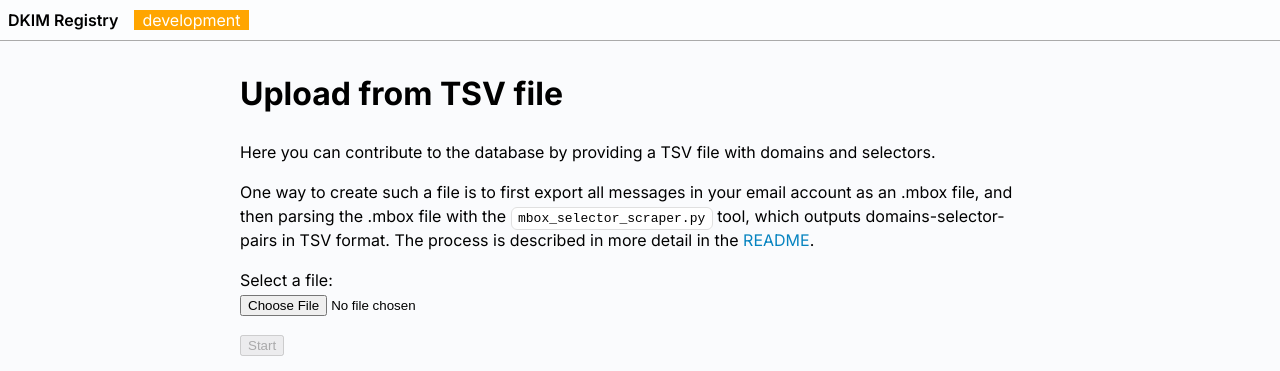
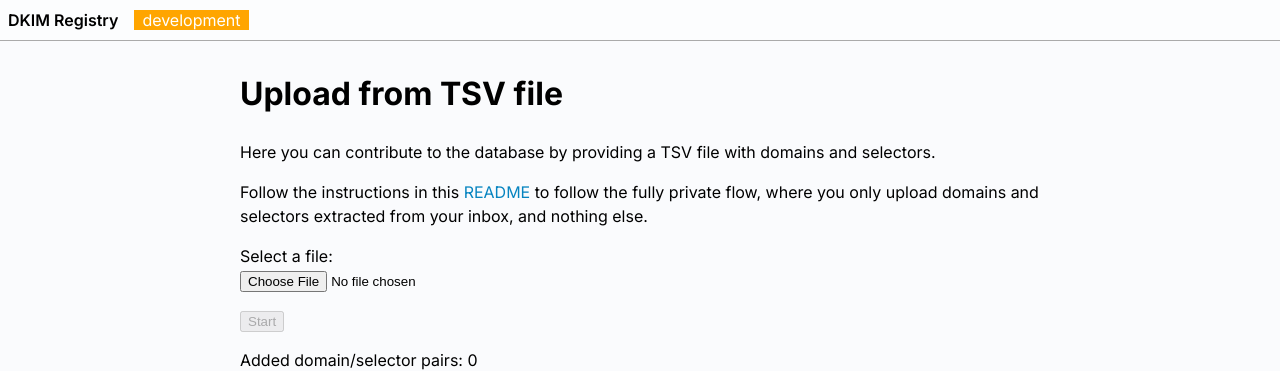
Before and after one commit to zkemail/archive.prove.email, a Next.js app in the folder dkim-lookup-app/: page /upload_tsv in a window 1280 px wide. Shown: the top 371 px of the page. Built offline with nearby package versions, Linux system fonts and the light colour scheme; no server answers.

Commit message:
update wording on TSV upload page

```diff
--- a/dkim-lookup-app/src/app/upload_tsv/page.tsx
+++ b/dkim-lookup-app/src/app/upload_tsv/page.tsx
@@ -98,9 +98,8 @@ export default function Page() {
 				Here you can contribute to the database by providing a TSV file with domains and selectors.
 			</p>
 			<p>
-				One way to create such a file is to first export all messages in your email account as an .mbox file, and then parsing the .mbox file
-				with the <InlineCode>mbox_selector_scraper.py</InlineCode> tool, which outputs domains-selector-pairs in TSV format.
-				The process is described in more detail in the <a href="https://github.com/zkemail/registry.prove.email?tab=readme-ov-file#mbox_selector_scraper">README</a>.
+				Follow the instructions in this <a href="https://github.com/zkemail/registry.prove.email?tab=readme-ov-file#mbox_selector_scraper">README</a>{' '}
+				to follow the fully private flow, where you only upload domains and selectors extracted from your inbox, and nothing else.
 			</p>
 			<div>
 				<div>Select a file:</div>
```
